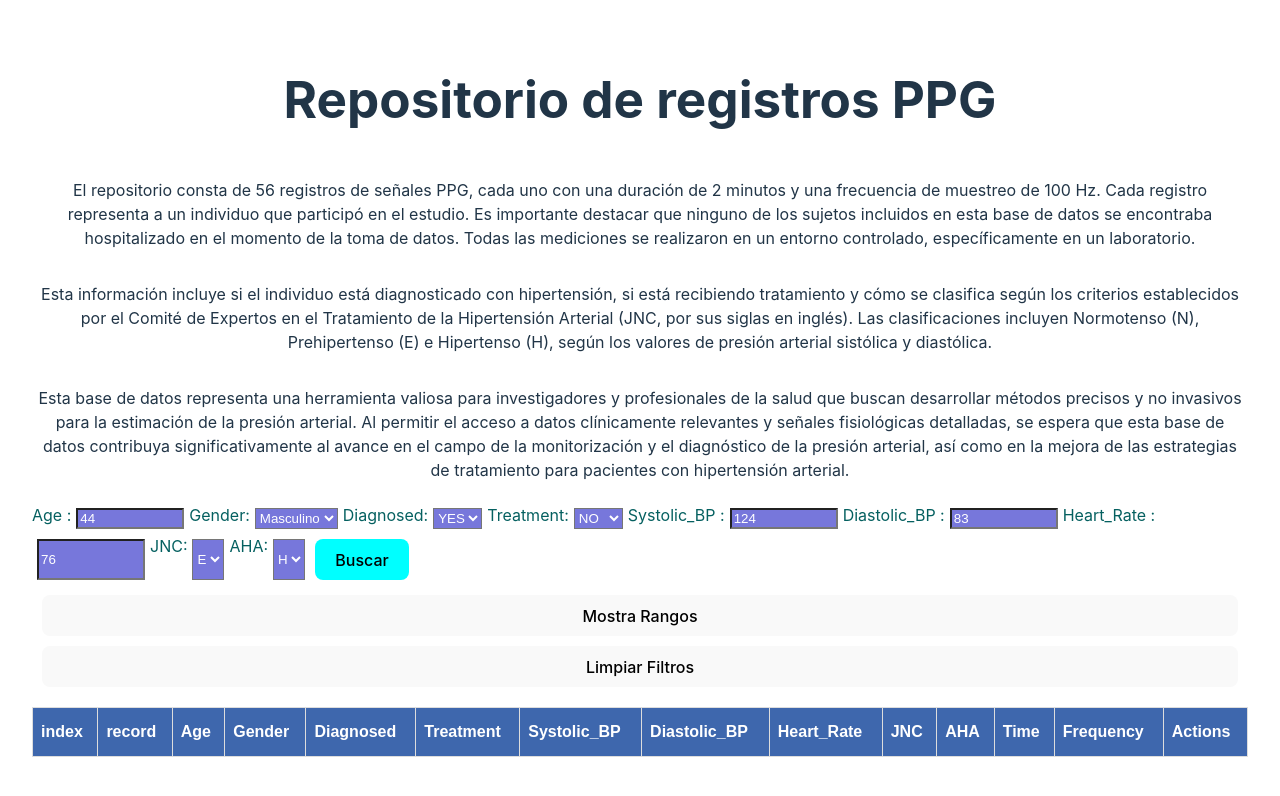
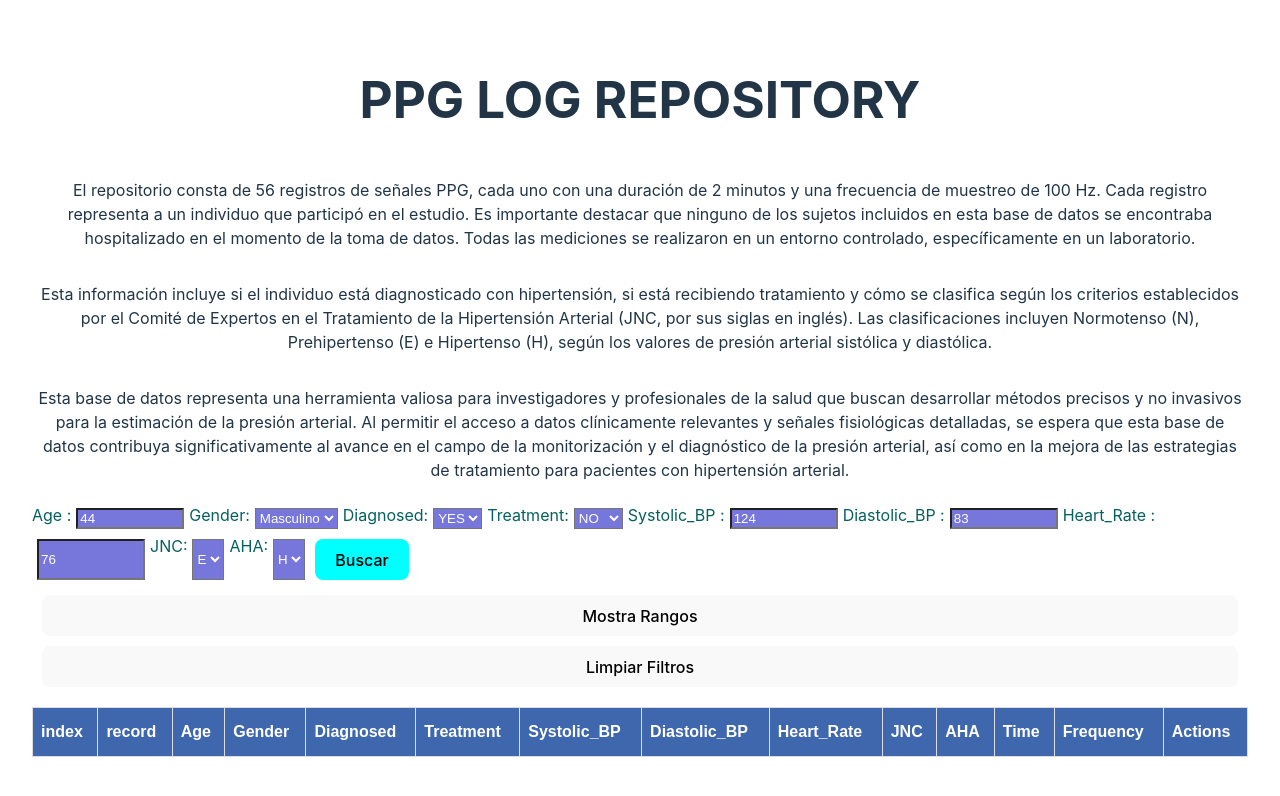
Before and after one commit to davidramosd/filter2, a React (Vite) app: page / in a window 1280 px wide. Shown: the top 796 px of the page. Built offline with nearby package versions, Linux system fonts and the light colour scheme.

Commit message:
Update App.jsx

```diff
--- a/src/App.jsx
+++ b/src/App.jsx
@@ -115,7 +115,7 @@ function App() {
   return (
     <div className='filter-fields'>
         <div className='filer-form-2'>
-          <h1>Repositorio de registros PPG </h1>
+          <h1>PPG LOG REPOSITORY </h1>
           <p>El repositorio consta de 56 registros de señales PPG, cada uno con una duración de 2 minutos y una frecuencia de muestreo de 100 Hz. Cada registro representa a un individuo que participó en el estudio. Es importante destacar que ninguno de los sujetos incluidos en esta base de datos se encontraba hospitalizado en el momento de la toma de datos. Todas las mediciones se realizaron en un entorno controlado, específicamente en un laboratorio.</p>
           <p>Esta información incluye si el individuo está diagnosticado con hipertensión, si está recibiendo tratamiento y cómo se clasifica según los criterios establecidos por el Comité de Expertos en el Tratamiento de la Hipertensión Arterial (JNC, por sus siglas en inglés). Las clasificaciones incluyen Normotenso (N), Prehipertenso (E) e Hipertenso (H), según los valores de presión arterial sistólica y diastólica.</p>
           <p>Esta base de datos representa una herramienta valiosa para investigadores y profesionales de la salud que buscan desarrollar métodos precisos y no invasivos para la estimación de la presión arterial. Al permitir el acceso a datos clínicamente relevantes y señales fisiológicas detalladas, se espera que esta base de datos contribuya significativamente al avance en el campo de la monitorización y el diagnóstico de la presión arterial, así como en la mejora de las estrategias de tratamiento para pacientes con hipertensión arterial.</p>
```
